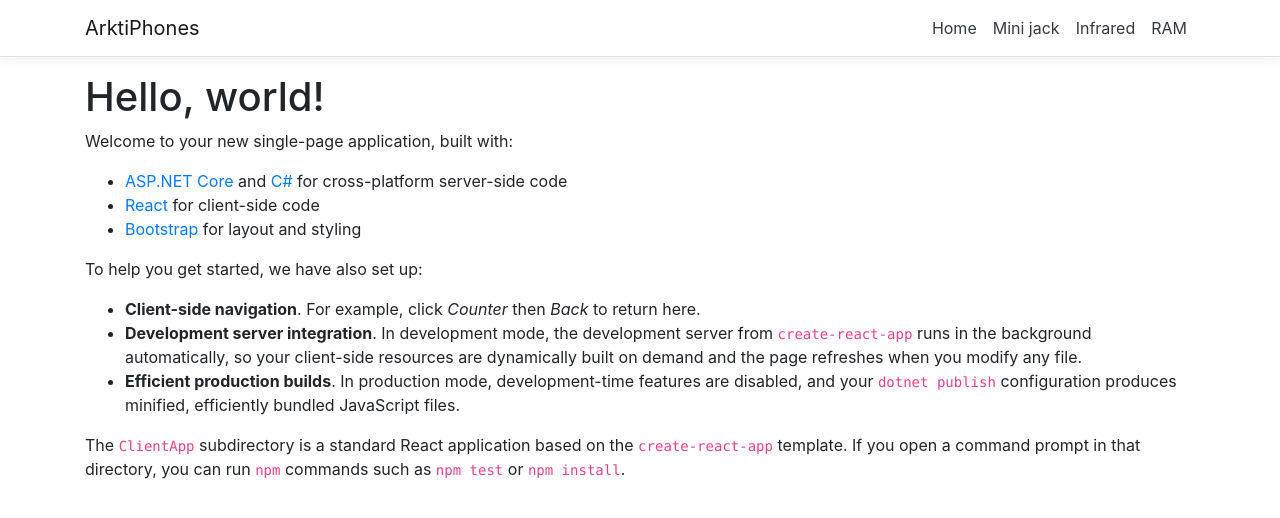
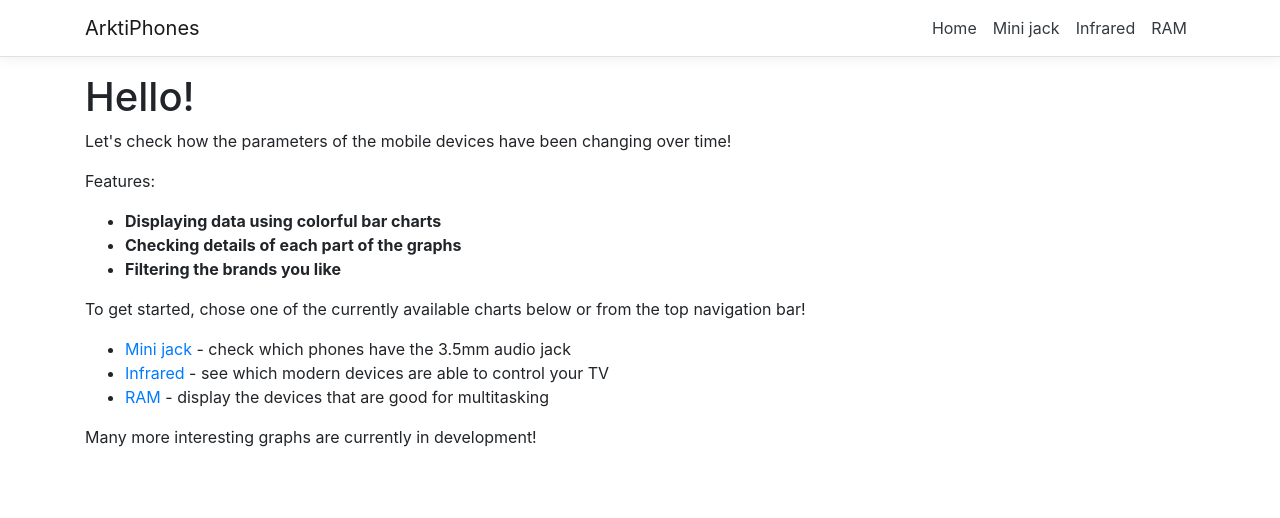
Before and after one commit to arcinxe/ArktiDevicesWebApp, a React (Create React App) app in the folder ClientApp/: page / in a window 1280 px wide. Shown: the top 518 px of the page. Built offline with nearby package versions, Linux system fonts and the light colour scheme.

Commit message:
Update the main page

```diff
--- a/ClientApp/src/components/Home.js
+++ b/ClientApp/src/components/Home.js
@@ -1,25 +1,29 @@
 import React, { Component } from 'react';
+import { NavLink } from 'reactstrap';
+import { Link } from 'react-router-dom';
+
 
 export class Home extends Component {
   static displayName = Home.name;
 
-  render () {
+  render() {
     return (
       <div>
-        <h1>Hello, world!</h1>
-        <p>Welcome to your new single-page application, built with:</p>
+        <h1>Hello!</h1>
+        <p>Let's check how the parameters of the mobile devices have been changing over time!</p>
+        <p>Features:</p>
         <ul>
-          <li><a href='https://get.asp.net/'>ASP.NET Core</a> and <a href='https://msdn.microsoft.com/en-us/library/67ef8sbd.aspx'>C#</a> for cross-platform server-side code</li>
-          <li><a href='https://facebook.github.io/react/'>React</a> for client-side code</li>
-          <li><a href='http://getbootstrap.com/'>Bootstrap</a> for layout and styling</li>
+          <li><strong>Displaying data using colorful bar charts</strong></li>
+          <li><strong>Checking details of each part of the graphs</strong></li>
+          <li><strong>Filtering the brands you like</strong></li>
         </ul>
-        <p>To help you get started, we have also set up:</p>
+        <p>To get started, chose one of the currently available charts below or from the top navigation bar!</p>
         <ul>
-          <li><strong>Client-side navigation</strong>. For example, click <em>Counter</em> then <em>Back</em> to return here.</li>
-          <li><strong>Development server integration</strong>. In development mode, the development server from <code>create-react-app</code> runs in the background automatically, so your client-side resources are dynamically built on demand and the page refreshes when you modify any file.</li>
-          <li><strong>Efficient production builds</strong>. In production mode, development-time features are disabled, and your <code>dotnet publish</code> configuration produces minified, efficiently bundled JavaScript files.</li>
+          <li><Link to="/minijack">Mini jack</Link> - check which phones have the 3.5mm audio jack</li>
+          <li><Link to="/infrared">Infrared</Link> - see which modern devices are able to control your TV</li>
+          <li><Link to="/ram">RAM</Link> - display the devices that are good for multitasking</li>
         </ul>
-        <p>The <code>ClientApp</code> subdirectory is a standard React application based on the <code>create-react-app</code> template. If you open a command prompt in that directory, you can run <code>npm</code> commands such as <code>npm test</code> or <code>npm install</code>.</p>
+        <p>Many more interesting graphs are currently in development!</p>
       </div>
     );
   }
```
